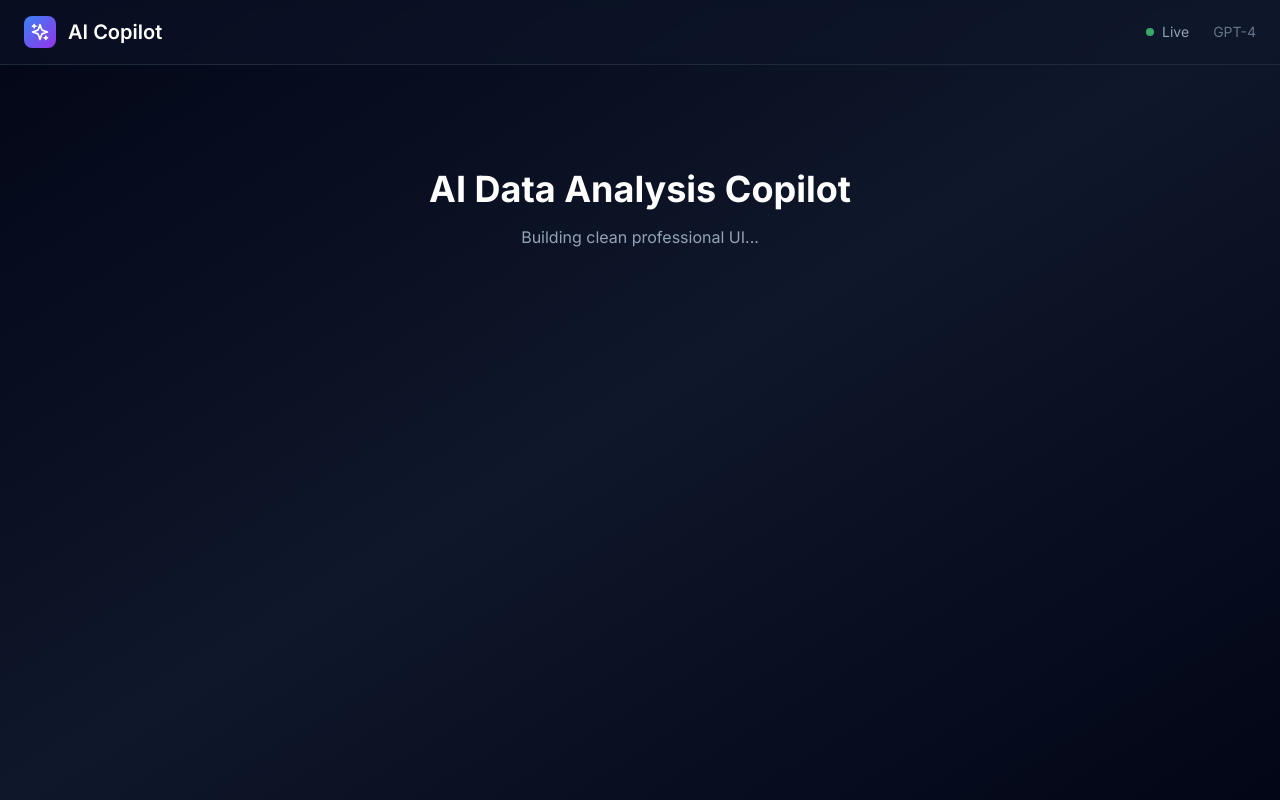
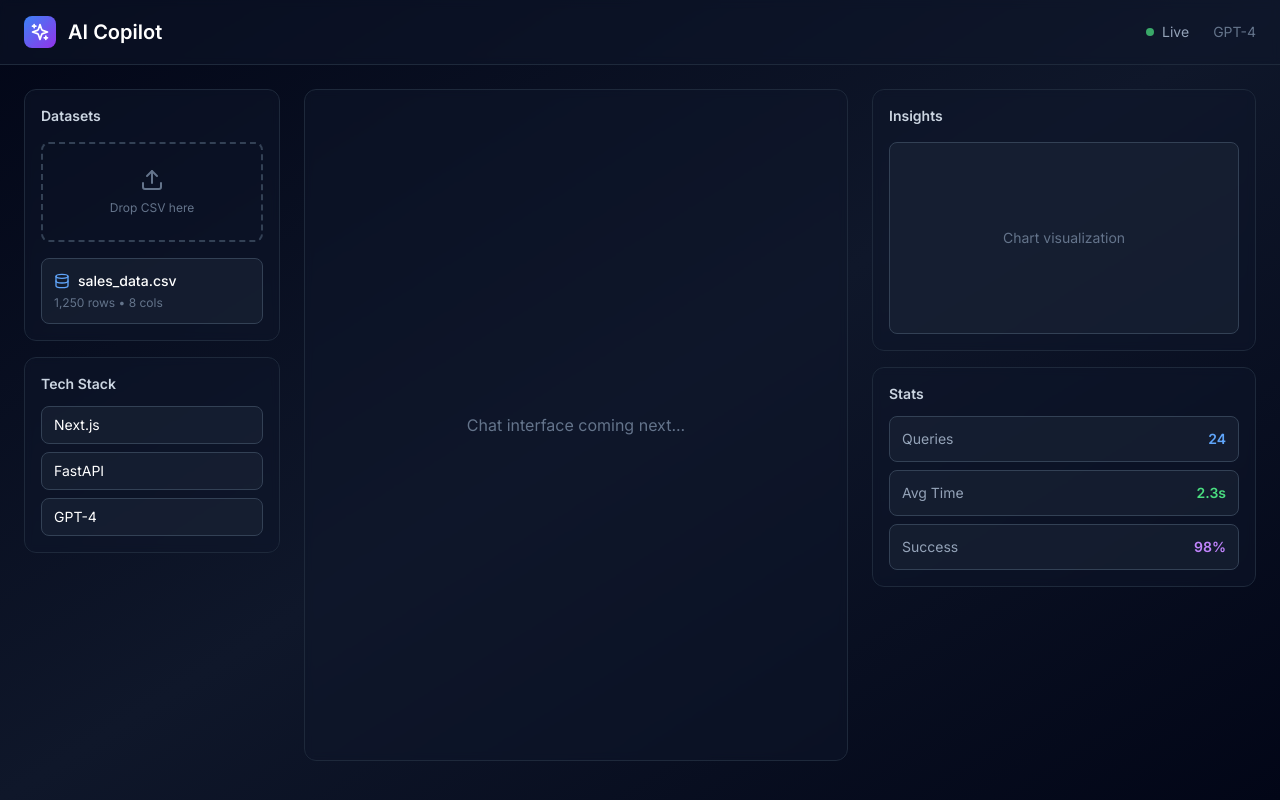
Before and after one commit to Prajwal0422/AI-Copilot-for-Data-Analysis, a Next.js app in the folder frontend/: page / in a window 1280 px wide. Built offline with nearby package versions, Linux system fonts and the light colour scheme.

Commit message:
feat: add 3-panel layout structure (left: datasets, center: chat, right: insights)

```diff
--- a/frontend/app/page.tsx
+++ b/frontend/app/page.tsx
@@ -1,6 +1,6 @@
 "use client";
 
-import { Sparkles } from "lucide-react";
+import { Sparkles, Upload, Database } from "lucide-react";
 
 export default function Home() {
   return (
@@ -24,11 +24,72 @@ export default function Home() {
         </div>
       </nav>
 
-      {/* Main Content */}
-      <div className="max-w-7xl mx-auto p-6">
-        <div className="text-center py-20">
-          <h1 className="text-4xl font-bold mb-4">AI Data Analysis Copilot</h1>
-          <p className="text-slate-400">Building clean professional UI...</p>
+      {/* Main Layout - 3 Panels */}
+      <div className="max-w-7xl mx-auto p-6 flex gap-6 h-[calc(100vh-80px)]">
+        {/* Left Panel - Datasets */}
+        <div className="w-64 flex flex-col gap-4">
+          <div className="bg-slate-900/50 backdrop-blur-sm border border-slate-800 rounded-xl p-4">
+            <h3 className="text-sm font-semibold mb-4 text-slate-300">Datasets</h3>
+
+            <div className="border-2 border-dashed border-slate-700 rounded-lg p-6 text-center mb-4">
+              <Upload className="w-6 h-6 mx-auto mb-2 text-slate-500" />
+              <p className="text-xs text-slate-500">Drop CSV here</p>
+            </div>
+
+            <div className="p-3 rounded-lg bg-slate-800/50 border border-slate-700">
+              <div className="flex items-center gap-2 mb-1">
+                <Database className="w-4 h-4 text-blue-400" />
+                <span className="text-sm font-medium">sales_data.csv</span>
+              </div>
+              <p className="text-xs text-slate-500">1,250 rows • 8 cols</p>
+            </div>
+          </div>
+
+          <div className="bg-slate-900/50 backdrop-blur-sm border border-slate-800 rounded-xl p-4">
+            <h3 className="text-sm font-semibold mb-3 text-slate-300">Tech Stack</h3>
+            <div className="space-y-2">
+              {["Next.js", "FastAPI", "GPT-4"].map((tech) => (
+                <div key={tech} className="px-3 py-2 bg-slate-800/50 rounded-lg text-sm border border-slate-700">
+                  {tech}
+                </div>
+              ))}
+            </div>
+          </div>
+        </div>
+
+        {/* Center - Chat */}
+        <div className="flex-1 bg-slate-900/50 backdrop-blur-sm border border-slate-800 rounded-xl p-6">
+          <div className="h-full flex items-center justify-center">
+            <p className="text-slate-500">Chat interface coming next...</p>
+          </div>
+        </div>
+
+        {/* Right Panel - Output */}
+        <div className="w-96 flex flex-col gap-4">
+          <div className="bg-slate-900/50 backdrop-blur-sm border border-slate-800 rounded-xl p-4">
+            <h3 className="text-sm font-semibold mb-4 text-slate-300">Insights</h3>
+            <div className="h-48 bg-slate-800/50 rounded-lg border border-slate-700 flex items-center justify-center">
+              <p className="text-sm text-slate-500">Chart visualization</p>
+            </div>
+          </div>
+
+          <div className="bg-slate-900/50 backdrop-blur-sm border border-slate-800 rounded-xl p-4">
+            <h3 className="text-sm font-semibold mb-3 text-slate-300">Stats</h3>
+            <div className="space-y-2">
+              <div className="flex justify-between p-3 bg-slate-800/50 rounded-lg border border-slate-700">
+                <span className="text-sm text-slate-400">Queries</span>
+                <span className="text-sm font-semibold text-blue-400">24</span>
+              </div>
+              <div className="flex justify-between p-3 bg-slate-800/50 rounded-lg border border-slate-700">
+                <span className="text-sm text-slate-400">Avg Time</span>
+                <span className="text-sm font-semibold text-green-400">2.3s</span>
+              </div>
+              <div className="flex justify-between p-3 bg-slate-800/50 rounded-lg border border-slate-700">
+                <span className="text-sm text-slate-400">Success</span>
+                <span className="text-sm font-semibold text-purple-400">98%</span>
+              </div>
+            </div>
+          </div>
         </div>
       </div>
     </div>
```
